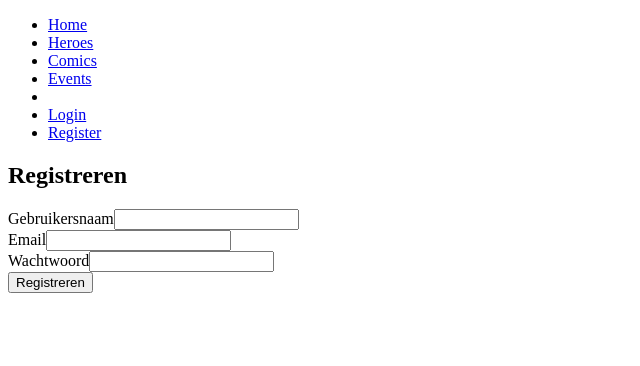
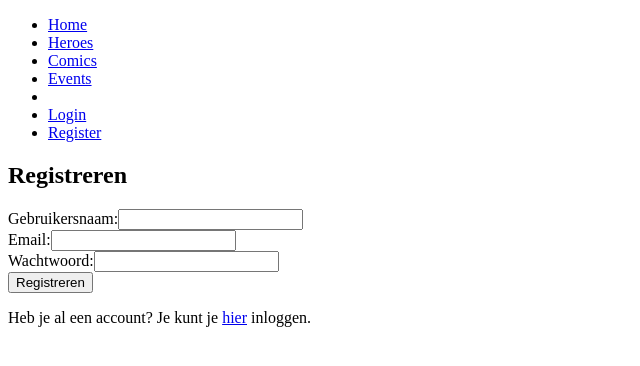
Before and after one commit to Haikotjo/eind-opdracht-v1.1, a React (Create React App) app: page /register in a window 1280 px wide. Shown: the top 366 px of the page, without its empty margins (0-640 px from the left). Built offline with nearby package versions, Linux system fonts and the light colour scheme.

Commit message:
inloggen en registreren wertk. Nu bezig met addtofavorites button

```diff
--- /dev/null
+++ b/src/components/buttons/addToFavorite/AddToFavorite.js
@@ -0,0 +1,27 @@
+import React, { useContext } from 'react';
+import {AuthContext} from "../../../context/AuthContext"
+
+function SaveButton({ item }) {
+    const { isAuth } = useContext(AuthContext);
+
+    const handleSave = () => {
+        if (!isAuth) {
+            alert('Inloggen om op te slaan');
+            return;
+        }
+
+        let savedItems = JSON.parse(localStorage.getItem('savedItems')) || [];
+        savedItems.push(item);
+        localStorage.setItem('savedItems', JSON.stringify(savedItems));
+        console.log("saved in storaged")
+    };
+
+
+    return (
+        <button onClick={handleSave}>
+            Save
+        </button>
+    );
+}
+
+export default SaveButton;
--- a/src/components/comic-card/ComicCard.js
+++ b/src/components/comic-card/ComicCard.js
@@ -2,6 +2,7 @@ import React, { useState, useContext } from 'react';
 import Modal from 'react-modal';
 import HeroCard from '../hero-card/HeroCard';
 import { DataContext } from '../../context/DataContext';
+import SaveButton from "../buttons/addToFavorite/AddToFavorite";
 
 const ComicCard = ({ comic, isModal, onCardClick }) => {
     const { fetchMarvelData } = useContext(DataContext);
@@ -31,6 +32,7 @@ const ComicCard = ({ comic, isModal, onCardClick }) => {
                 src={`${comic.thumbnail.path}/portrait_incredible.${comic.thumbnail.extension}`}
                 alt={comic.title}
             />
+            <SaveButton item={comic} />
             <div className="comic-info">
                 <h2 className="comic-info-title">{comic.title}</h2>
                 <p className="comic-info-description">{comic.description}</p>
--- a/src/context/AuthContext.js
+++ b/src/context/AuthContext.js
@@ -1,6 +1,5 @@
 import {createContext, useEffect, useState} from "react";
 import {useNavigate} from "react-router-dom";
-import jwt_decode from "jwt-decode";
 import {checkTokenValidity} from "../helpers/checkTokenValidity";
 import axios from "axios";
 
@@ -18,7 +17,7 @@ function AuthContextProvider({children}) {
         const storedToken = localStorage.getItem('token')
 
         if (storedToken && checkTokenValidity(storedToken)) {
-            void login( storedToken )
+            login( storedToken )
         }else {
             setAuth({
                 ...auth,
@@ -30,23 +29,22 @@ function AuthContextProvider({children}) {
 
     },[])
     async function login(jwt_token, redirect) {
-        const decodedToken = jwt_decode(jwt_token);
         localStorage.setItem('token', jwt_token);
         try {
-            const { data: { email, name, id}} = await axios.get(`http://localhost:3000/600/users/${ decodedToken.sub}`,{
+            const { data: { email, username, id}} = await axios.get(`https://frontend-educational-backend.herokuapp.com/api/user/`,{
                 headers: {
                     'Content-Type' : 'application/json',
                     Authorization: `Bearer ${jwt_token}`
                 }
             })
-            console.log(name)
+            console.log(username)
             setAuth({
                 ...auth,
                 isAuth: true,
                 user: {
                     email: email,
                     id: id,
-                    username: name
+                    username: username
                 },
                 status: "done"
             })
--- a/src/pages/LoginPage.js
+++ b/src/pages/LoginPage.js
@@ -1,22 +1,25 @@
 import React, {useContext, useState} from 'react';
 import {AuthContext} from "../context/AuthContext";
 import axios from "axios";
+import {Link} from "react-router-dom";
 
 function LoginPage() {
 
+    const [username, setUsername] = useState("");
+    const [password, setPassword] = useState("");
+    const [error, setError] = useState(null)
     const {login} = useContext(AuthContext)
 
-    const [email, setEmail] = useState("");
-    const [password, setPassword] = useState("");
+     const handleSubmit = async (e) => {
+        e.preventDefault();
+        setError(false)
 
-    const [error, setError] = useState(null)
-    const handleSubmit = async (e) => {
-        e.preventDefault();
         try {
-            const res = await axios.post ('http://localhost:3000/login', {
-                email,
-                password
+            const res = await axios.post ('https://frontend-educational-backend.herokuapp.com/api/auth/signin', {
+                username: username,
+                password: password,
             });
+            console.log(res.data)
             login(res.data.accessToken, '/profile');
         }catch (e) {
             console.log("Onuist email en wachtwoord combinatie". e)
@@ -24,22 +27,23 @@ function LoginPage() {
         }
     }
 
-
     return (
         <div>
             <h2>Login</h2>
             <form onSubmit={handleSubmit}>
                 <div>
-                    <label htmlFor="email">Email</label>
-                    <input id="email" type="email" value={email} onChange={(e) => setEmail(e.target.value)} />
+                    <label htmlFor="username-field">Gebruikersnaam:</label>
+                    <input id="username-field" type="text" value={username} onChange={(e) => setUsername(e.target.value)}
+                           autoComplete="off"/>
                 </div>
                 <div>
-                    <label htmlFor="password">Wachtwoord</label>
-                    <input id="password" type="password" value={password} onChange={(e) => setPassword(e.target.value)}/>
+                    <label htmlFor="password-field">Wachtwoord</label>
+                    <input id="password-field" name="password" value={password} onChange={(e) => setPassword(e.target.value)}/>
                 </div>
                 {error && <p> Error Onuist email en wachtwoord combinatie</p> }
                 <button type="submit">Login</button>
             </form>
+            <p>Heb je nog geen account? <Link to="/register">Registreer</Link> je dan eerst.</p>
         </div>
     );
 }
--- a/src/pages/Register.js
+++ b/src/pages/Register.js
@@ -1,25 +1,35 @@
 import React, {useState} from 'react';
 import axios from "axios";
+import {Link} from "react-router-dom";
 
 function Register() {
     const [email, setEmail] = useState('');
     const [password, setPassword] = useState('');
-    const [name, setName] = useState('');
+    const [username, setUsername] = useState('');
+
+    const [error, toggleError] = useState(false);
+    const [loading, toggleLoading] = useState(false);
 
     const handleSubmit = async (e) => {
         e.preventDefault();
-        // Stap 3: Request naar de server met inlog-gegevens
+        toggleError(false);
+        toggleLoading(true);
+
         try {
-            const res = await axios.post('http://localhost:3000/register', {
-                email,
-                password,
-                name
+            const res = await axios.post('https://frontend-educational-backend.herokuapp.com/api/auth/signup', {
+                email: email,
+                password: password,
+                username: username,
+                role: ["user"]
             });
-            // Stap 4: Geef de JWT mee aan de login functie
+            console.log("Gebruiker succesvol geregistreerd met de volgende gegevens:");
+            console.log("Email: " + email);
+            console.log("Username: " + username);
         } catch (e) {
-            console.error("Registratie mislukt ⛔", e)
-            // Hier je error handling in de UI
+            console.error("Registratie mislukt!!! ⛔", e)
+            toggleError(true);
         }
+        toggleLoading(false);
     }
 
     return (
@@ -27,22 +37,24 @@ function Register() {
             <h2>Registreren</h2>
             <form onSubmit={handleSubmit}>
                 <div>
-                    <label htmlFor="username">Gebruikersnaam</label>
-                    <input id="username" type="text" value={name} onChange={(e) => setName(e.target.value)}
+                    <label htmlFor="username-field">Gebruikersnaam:</label>
+                    <input id="username-field" type="text" value={username} onChange={(e) => setUsername(e.target.value)}
                            autoComplete="off"/>
                 </div>
                 <div>
-                    <label htmlFor="email">Email</label>
-                    <input id="email" type="email" value={email} onChange={(e) => setEmail(e.target.value)}
+                    <label htmlFor="email-field">Email:</label>
+                    <input id="email-field" type="email" value={email} onChange={(e) => setEmail(e.target.value)}
                            autoComplete="off"/>
                 </div>
                 <div>
-                    <label htmlFor="password">Wachtwoord</label>
-                    <input id="password" type="password" value={password} onChange={(e) => setPassword(e.target.value)}
+                    <label htmlFor="password-field">Wachtwoord:</label>
+                    <input id="password-field" name="password" value={password} onChange={(e) => setPassword(e.target.value)}
                            autoComplete="off"/>
                 </div>
+                {error && <p className="error">Dit account bestaat al. Probeer een ander emailadres.</p>}
                 <button type="submit">Registreren</button>
             </form>
+            <p>Heb je al een account? Je kunt je <Link to="/login">hier</Link> inloggen.</p>
         </main>
     );
 }
```
